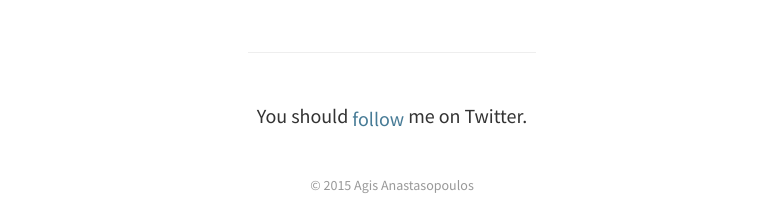
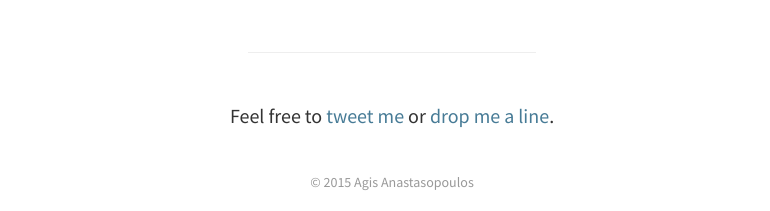
Before and after one commit to apostoiis/agis.io, a Jekyll site: the page built from _source/_posts/2012-05-24-my-rails-notes.markdown, in a window 1280 px wide and 900 px high, scrolled down 1681 px. Shown: the part 686-897 px from the top of the window, without its empty margins (248-1018 px from the left). Built offline with Jekyll 4.4.1, drawn with Linux system fonts in a browser that asks for light colours; some web fonts are replaced; comment, search, counter and statistics services are not loaded.

Commit message:
Make posts outro text consistent with homepage

```diff
--- a/_source/_layouts/post.html
+++ b/_source/_layouts/post.html
@@ -26,5 +26,6 @@ layout: default
 <hr />
 
 <div id="credits">
-  You should <div class="twitter"><a href="https://twitter.com/agisanast" class="twitter-follow-button" data-show-count="false" data-show-screen-name="false">follow</a> <script>!function(d,s,id){var js,fjs=d.getElementsByTagName(s)[0],p=/^http:/.test(d.location)?'http':'https';if(!d.getElementById(id)){js=d.createElement(s);js.id=id;js.src=p+'://platform.twitter.com/widgets.js';fjs.parentNode.insertBefore(js,fjs);}}(document, 'script', 'twitter-wjs');</script></div>  me on Twitter.
+  Feel free to <a href="https://twitter.com/agisanast" target="_blank" rel="external">tweet me</a> or
+  <a href="mailto:agis.anast@gmail.com?subject=agis.io">drop me a line</a>.
 </div>
```
